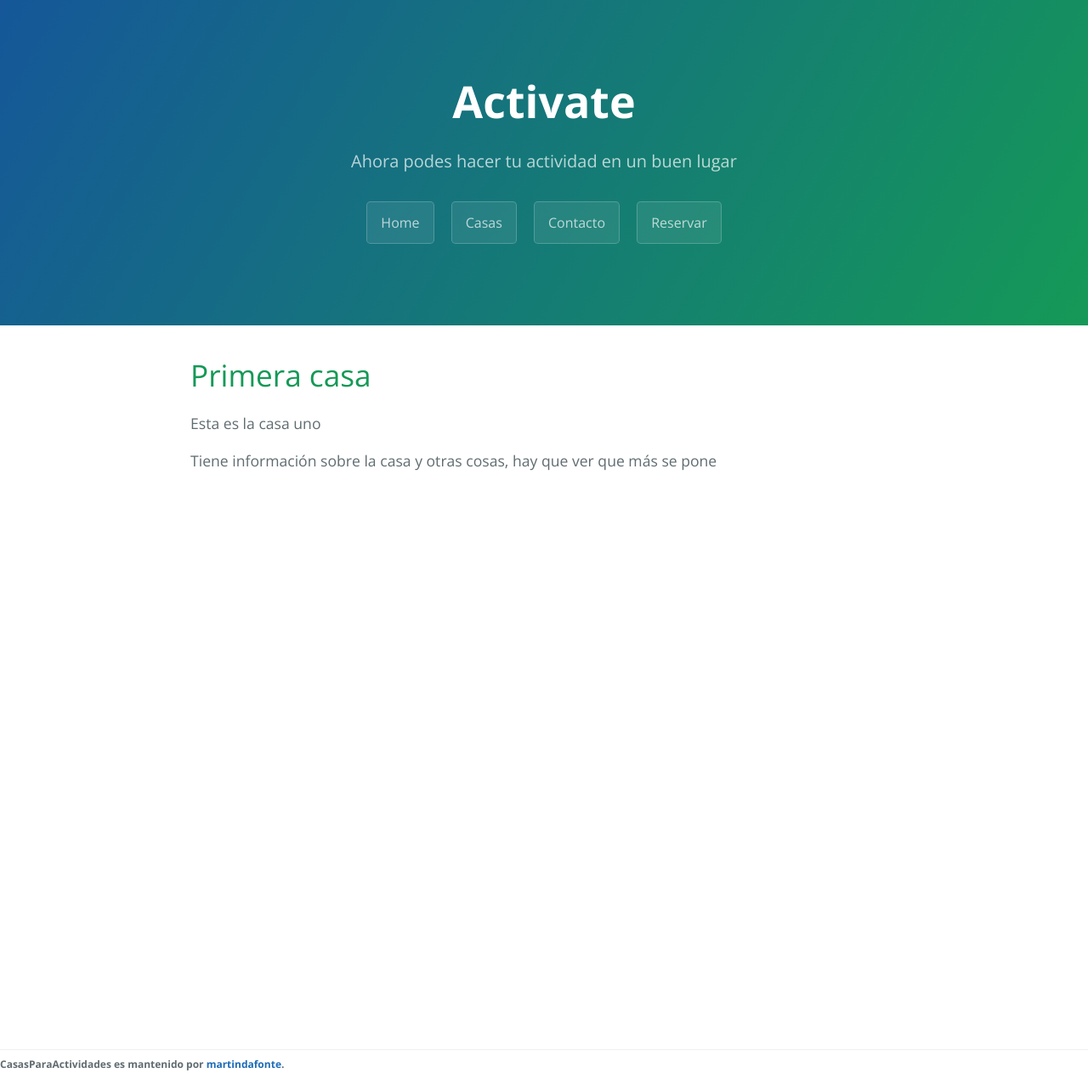
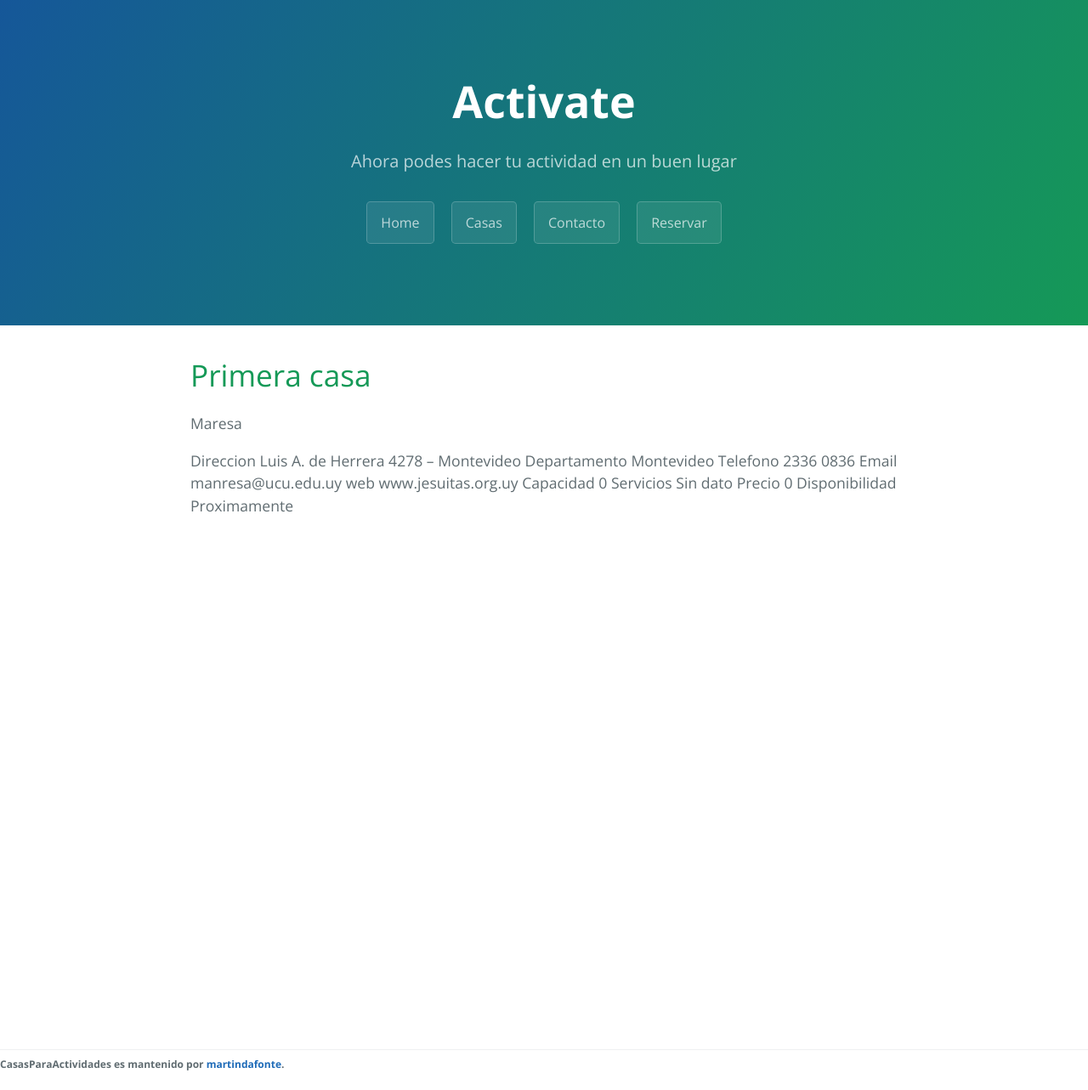
Before and after one commit to martindafonte/CasasDeRetiro, a Jekyll site: the page built from _casas/1_uno.html, in a window 1280 px wide. Shown: the whole page at 85% size. Built offline with Jekyll 4.4.1, drawn with Linux system fonts in a browser that asks for light colours.

Commit message:
Update 1_uno.html

```diff
--- a/_casas/1_uno.html
+++ b/_casas/1_uno.html
@@ -6,7 +6,24 @@ layout: default
 
 <h1>Primera casa</h1>
 
-<p>Esta es la casa uno</p>
+<p>Maresa</p>
 <p>
-Tiene información sobre la casa y otras cosas, hay que ver que más se pone
+Direccion
+Luis A. de Herrera 4278 – Montevideo
+Departamento
+Montevideo
+Telefono
+2336 0836
+Email
+manresa@ucu.edu.uy
+web
+www.jesuitas.org.uy
+Capacidad
+0
+Servicios
+Sin dato
+Precio
+0
+Disponibilidad
+Proximamente
 </p>
```
